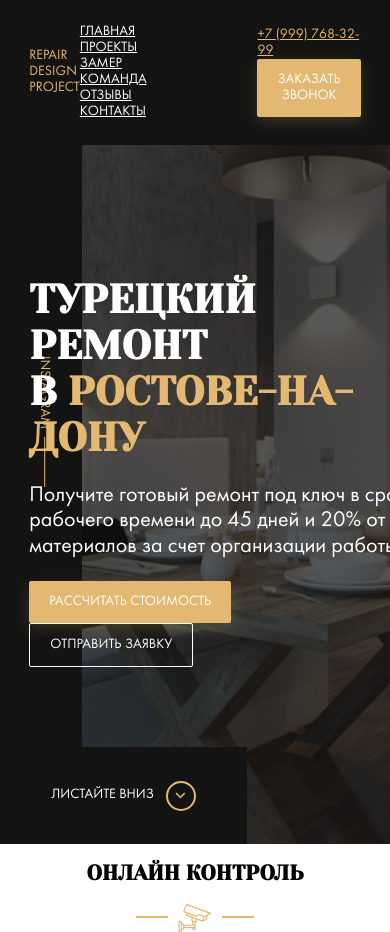
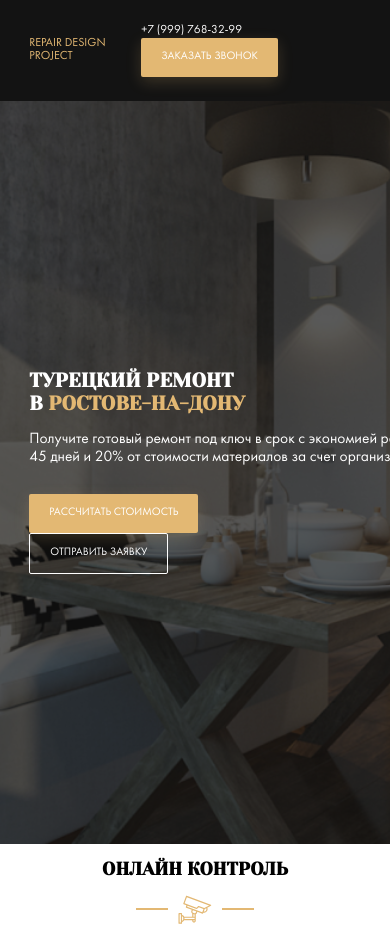
Before and after one commit to lordofmankind/index, a website: page index.html in a window 390 px wide. Shown: the top 932 px of the page. Drawn offline with Linux system fonts and the light colour scheme; files whose address does not match are found by name.

Commit message:
refact: make responsive layout for header and hero

```diff
--- a/sass/_interface.sass
+++ b/sass/_interface.sass
@@ -3,6 +3,7 @@
     border: none
     border-radius: 2px
     text-transform: uppercase
+    font-size: 0.93rem
     &:hover
       cursor: pointer
     &--primary
--- /dev/null
+++ b/sass/_media.sass
@@ -0,0 +1,39 @@
+@media screen and ( max-width: 1200px )
+  html
+    font-size: 12px
+  .nav
+    &__item
+@media screen and ( max-width: 992px )
+  .nav
+    display: none
+  .hero
+    &__instagram
+      display: none
+    &__content
+      margin-left: 0
+@media screen and ( max-width: 570px )
+  .contacts
+    &__phone
+      margin-right: 0
+      color: $light
+      text-decoration: none
+    &__button
+      display: none
+  .title
+      font-size: 1.64rem
+  .hero
+    &__scroll-down
+      display: none
+    &__content
+      max-width: 22.86rem
+    &__text
+      font-size: 1.29rem
+      margin-bottom: 2.28rem
+    &__button
+      display: block
+      min-width: 22.86rem
+      margin-bottom: 1.85rem
+@media screen and ( max-height: 500px )
+  .hero
+    &__scroll-down
+      display: none
--- a/sass/_settings.sass
+++ b/sass/_settings.sass
@@ -1,6 +1,7 @@
 *, *:before, *:after
   box-sizing: border-box
-
+html
+  font-size: 14px
 body
   font-family: 'Futura Book', sans-serif
-  font-size: 14px
+  font-size: 1rem
--- a/sass/style.sass
+++ b/sass/style.sass
@@ -7,3 +7,4 @@
 @import 'templates/_header'
 @import 'templates/_hero'
 @import 'templates/_control'
+@import 'media'
--- a/sass/templates/_header.sass
+++ b/sass/templates/_header.sass
@@ -15,15 +15,15 @@
   text-transform: uppercase
 .nav
   &__item
-      color: $light
-      text-transform: none
-      text-transform: uppercase
-      margin-right: 40px
-      transition: color 0.2s
-      &:hover
-        color: $primary
+    color: $light
+    text-transform: none
+    text-transform: uppercase
+    margin-right: 2.85rem
+    transition: color 0.2s
+    &:hover
+      color: $primary
 .phone
   color: $primary
 .contacts
   &__phone
-      margin-right: 45px
+    margin-right: 45px
--- a/sass/templates/_hero.sass
+++ b/sass/templates/_hero.sass
@@ -18,9 +18,10 @@
     background-color: rgba($dark, 0.7)
   &__content
     position: relative
-    max-width: 670px
+    max-width: 47.85rem
+    margin-left: 4.28rem
   &__text
-    font-size: 22px
+    font-size: 1.57rem
     min-width: 500px
   &__button
     margin-right: 20px
@@ -37,8 +38,8 @@
     align-items: center
     left: 0
     bottom: 0
-    min-width: 247px
-    min-height: 97px
+    min-width: 17.6rem
+    min-height: 6.92rem
     background-color: $dark
     text-transform: uppercase
     color: $light
@@ -75,6 +76,6 @@
   margin: 0
   font-family: 'Yeseva One', cursive
   text-transform: uppercase
-  font-size: 40px
+  font-size: 2.857rem
   &--primary
     color: $primary
```
Also changed, not shown: css/style.css.
